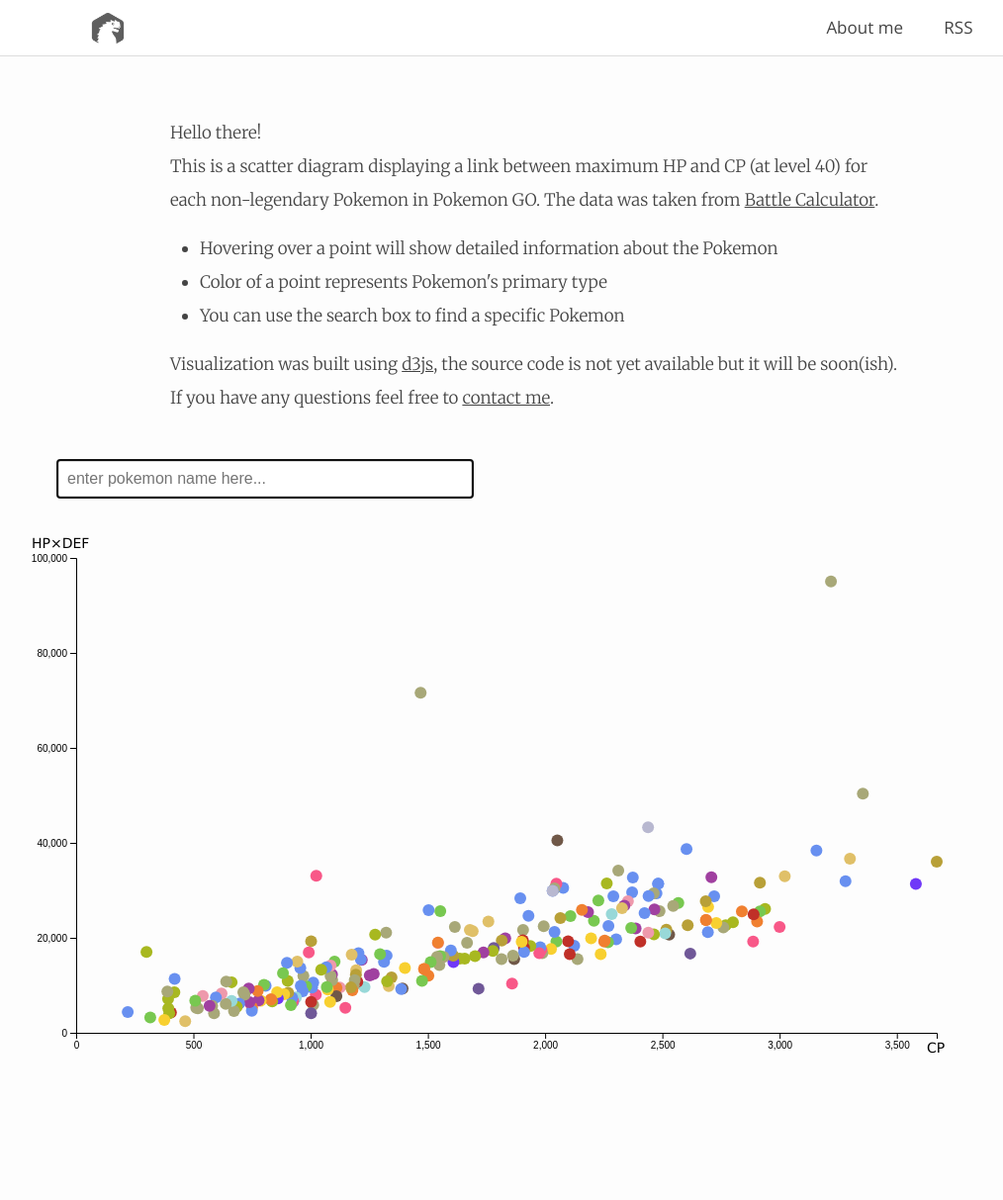
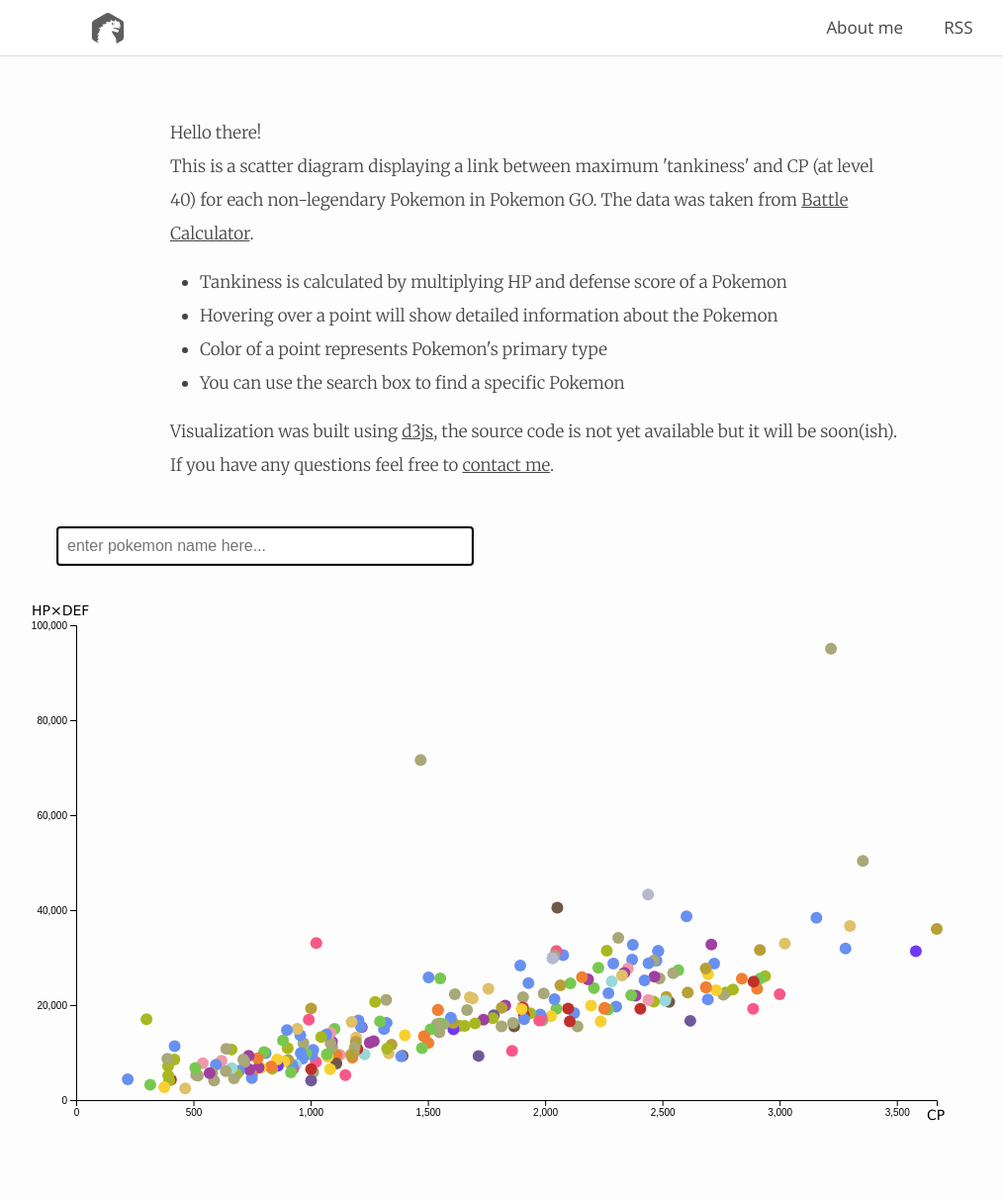
Before and after one commit to dabrorius/dabrorius.github.io, a Jekyll site: the page built from pokemon.html, in a window 1280 px wide. Shown: the whole page at 99% size, without its empty margins (98-1112 px from the left). Built offline with Jekyll 4.4.1, drawn with Linux system fonts in a browser that asks for light colours; before the commit the page ends 1145 px from its top, so only the background shows below that.

Commit message:
Update explanation

```diff
--- a/pokemon.html
+++ b/pokemon.html
@@ -8,11 +8,12 @@ permalink: /pokemon-go-visualization/
   <div class="wrapper">
     Hello there!
     <p>
-      This is a scatter diagram displaying a link between maximum HP and CP (at level 40) for each non-legendary Pokemon in Pokemon GO.
+      This is a scatter diagram displaying a link between maximum 'tankiness' and CP (at level 40) for each non-legendary Pokemon in Pokemon GO.
       The data was taken from <a href='https://battlecalculator.com/pokemon-go/pokemon-go-max-cp-hp' target='_blank'>Battle Calculator</a>.
     </p>
     <p>
       <ul>
+        <li>Tankiness is calculated by multiplying HP and defense score of a Pokemon</li>
         <li>Hovering over a point will show detailed information about the Pokemon</li>
         <li>Color of a point represents Pokemon's primary type</li>
         <li>You can use the search box to find a specific Pokemon</li>
```
